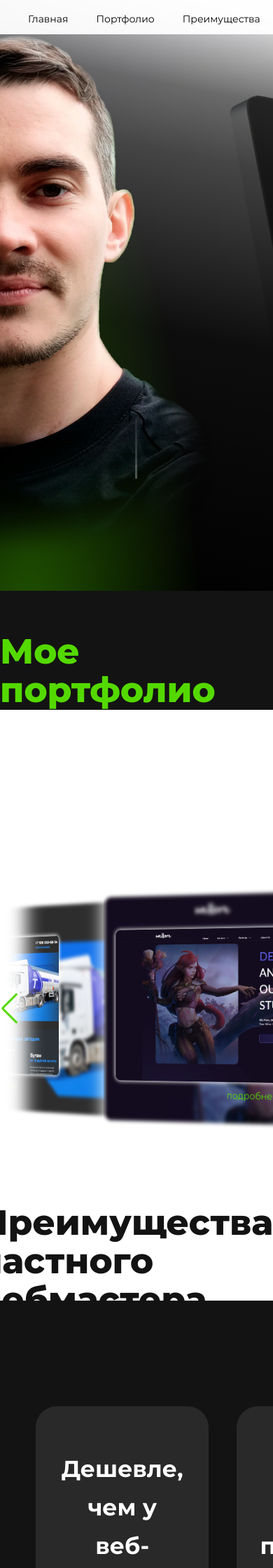
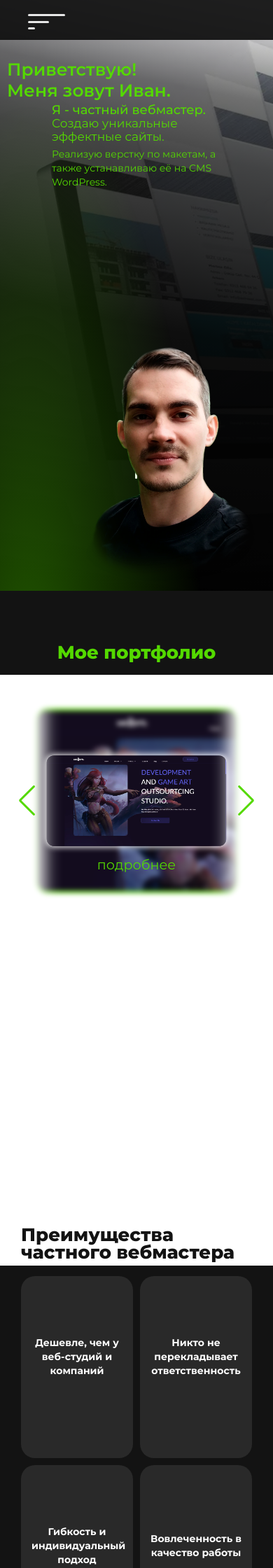
Before and after one commit to plotiwitolp/00112-myportfoliosite, a PHP site: page / in a window 390 px wide. Shown: the top 2240 px of the page at 70% size. Run offline with PHP 8.4, Linux system fonts and the light colour scheme; some libraries are stand-ins or nearby versions.

Commit message:
responsive

```diff
--- a/assets/scripts/script.js
+++ b/assets/scripts/script.js
@@ -36,6 +36,15 @@
     });
     // end paralax
 
+    // start top-menu
+    $('body').on('click', '.menu-burger', function () {
+      $('.regular-menu').toggleClass('regular-menu_active');
+    });
+    $('body').on('click', '#menu li', function () {
+      $('.regular-menu').toggleClass('regular-menu_active');
+    });
+    // end top-menu
+
     // END ALL
   });
 })(jQuery);
--- /dev/null
+++ b/assets/styles/resize.css
@@ -0,0 +1,300 @@
+@media (max-width: 1680px) {
+  .slider-portfolio {
+    max-width: 1200px;
+  }
+  .top-banner__text {
+    left: 120px;
+    top: 30vh;
+  }
+  .top-banner__img {
+    bottom: 100px;
+  }
+  .top-banner__img img {
+    height: 650px;
+  }
+  .screen__item h2 {
+    font-size: 40px;
+  }
+  .advantages__item {
+    height: 380px;
+    padding: 30px 15px;
+  }
+  .advantages__item-first {
+    font-size: 23px;
+    line-height: 40px;
+  }
+  .advantages__item-second {
+    font-size: 14px;
+  }
+  .reviews-slider {
+    max-width: 1100px;
+    margin: 0 auto;
+  }
+  .reviews-control__next {
+    right: -95px;
+  }
+  .reviews-control__prev {
+    left: -95px;
+  }
+  .technology {
+    max-width: 1100px;
+    margin: 0 auto;
+  }
+}
+@media (max-width: 1300px) {
+  .top-banner__text {
+    left: 20px;
+    top: 42vh;
+  }
+  .top-banner__hello {
+    font-size: 45px;
+    line-height: 62px;
+    margin-bottom: 20px;
+  }
+  .top-banner__img {
+    bottom: 180px;
+  }
+  .slider-portfolio {
+    max-width: 800px;
+  }
+  .slider-portfolio__item-wrapper {
+    height: 480px;
+  }
+  .advantages {
+    padding: 5px 30px;
+    gap: 10px;
+    -ms-flex-wrap: wrap;
+        flex-wrap: wrap;
+  }
+  .advantages__item {
+    width: calc(50% - 5px);
+    height: 260px;
+    padding: 25px 15px;
+    border-radius: 20px;
+  }
+  .advantages__item-first {
+    font-size: 20px;
+    line-height: 37px;
+  }
+  .reviews-slider,
+  .technology {
+    max-width: 900px;
+  }
+}
+@media (max-width: 1100px) {
+  .slider-portfolio {
+    max-width: 600px;
+  }
+  .portfolio__item-front {
+    top: calc(50% - 100px);
+    height: 200px;
+  }
+  .portfolio__item-bg-wrapper {
+    width: 420px;
+    height: 320px;
+  }
+  .screen__item h2 {
+    font-size: 32px;
+  }
+  .reviews-slider,
+  .technology {
+    max-width: 500px;
+  }
+  .contacts-feedback {
+    -webkit-box-orient: vertical;
+    -webkit-box-direction: normal;
+        -ms-flex-direction: column;
+            flex-direction: column;
+  }
+  .contacts {
+    padding: 10px 45px;
+  }
+  .contacts-item-wrapper {
+    gap: 10px;
+    width: 100%;
+  }
+  .contacts__item {
+    gap: 7px;
+  }
+  .contacts-block .container {
+    margin-top: 0px;
+    margin-bottom: 0;
+    left: 0;
+  }
+  #feedback-form-4 {
+    margin: 0 auto;
+  }
+  footer {
+    display: none;
+  }
+}
+@media (max-width: 700px) {
+  header {
+    background-color: rgba(18, 18, 18, 0.94);
+  }
+  .top-banner__img {
+    bottom: 0;
+    right: 0;
+  }
+  .top-banner__img img {
+    height: 360px;
+  }
+  .top-banner__text {
+    left: 10px;
+    right: 10vw;
+    top: 10vh;
+  }
+  .top-banner__img-bg img {
+    height: 100vh;
+    left: -60vw;
+    position: relative;
+  }
+  .top-banner__hello {
+    font-size: 25px;
+    line-height: 30px;
+    margin-bottom: 3px;
+  }
+  .top-banner__desc1 {
+    font-size: 18px;
+    line-height: 20px;
+  }
+  .top-banner__desc2 {
+    font-size: 17px;
+    line-height: 19px;
+  }
+  .top-banner__desc3 {
+    margin-top: 5px;
+    font-size: 14px;
+    line-height: 20px;
+  }
+  .menu-burger {
+    display: -webkit-box;
+    display: -ms-flexbox;
+    display: flex;
+    z-index: 999;
+  }
+  .regular-menu {
+    position: fixed;
+    top: 0;
+    bottom: 0;
+    background-color: #000;
+    color: #fff;
+    left: 0;
+    right: 0;
+    -webkit-transform: translateX(100%);
+            transform: translateX(100%);
+    -webkit-transition: -webkit-transform 0.5s ease;
+    transition: -webkit-transform 0.5s ease;
+    transition: transform 0.5s ease;
+    transition: transform 0.5s ease, -webkit-transform 0.5s ease;
+  }
+  .regular-menu_active {
+    -webkit-transform: translateX(0);
+            transform: translateX(0);
+  }
+  .regular-menu nav ul {
+    -webkit-box-orient: vertical;
+    -webkit-box-direction: normal;
+        -ms-flex-direction: column;
+            flex-direction: column;
+    -webkit-box-align: center;
+        -ms-flex-align: center;
+            align-items: center;
+  }
+  .screen__item h2 {
+    font-size: 26px;
+    height: 120px;
+    line-height: 25px;
+    padding: 57px 30px 0;
+  }
+  .slider-portfolio {
+    max-width: 340px;
+  }
+  .slider-portfolio__item-wrapper {
+    height: 340px;
+  }
+  .portfolio__item-front {
+    top: calc(50% - 55px);
+    height: 110px;
+  }
+  .portfolio__item-bg-wrapper {
+    width: 245px;
+    height: 220px;
+  }
+  .container {
+    margin-top: 10px;
+  }
+  .advantages__item-first {
+    font-size: 14px;
+    line-height: 20px;
+  }
+  .advantages__item-second {
+    font-size: 12px;
+  }
+  .advantages__item:hover .advantages__item-second {
+    padding: 12px 0px;
+  }
+  .reviews-control__prev {
+    left: 30px;
+  }
+  .reviews-control__next {
+    right: 30px;
+  }
+  .reviews-control__prev,
+  .reviews-control__next {
+    top: auto;
+    bottom: -90px;
+  }
+  .technology-slider__item {
+    height: 400px !important;
+  }
+  .technology-slider__item-wrapper {
+    height: 280px;
+  }
+  .technology-slider__item-front {
+    padding: 15px;
+  }
+  .contacts {
+    padding: 10px 15px;
+  }
+  .contacts__title {
+    font-size: 22px;
+    line-height: 30px;
+    margin-bottom: 10px;
+  }
+  .contacts__item-icon {
+    width: 30px;
+  }
+  .contacts__item-icon img {
+    width: 100%;
+  }
+  .contacts-item-wrapper {
+    gap: 5px;
+  }
+  .contacts__item-text {
+    font-size: 15px;
+  }
+  .feedback-form-4 {
+    padding: 10px 30px;
+  }
+  #feedback-form-4 {
+    width: 300px;
+  }
+  .feedback-form__item input,
+  .feedback-form__item textarea {
+    width: 300px;
+    padding: 5px 15px;
+    font-size: 14px;
+    line-height: 20px;
+  }
+  .feedback-form__item {
+    margin-bottom: 5px;
+  }
+  .feedback-form__item-first {
+    font-size: 19px;
+  }
+  span.feedback-form__item-second {
+    margin-top: 15px;
+    margin-bottom: 200px;
+  }
+}
--- /dev/null
+++ b/assets/styles/resize.scss
@@ -0,0 +1,285 @@
+@media (max-width: 1680px) {
+  .slider-portfolio {
+    max-width: 1200px;
+  }
+  .top-banner__text {
+    left: 120px;
+    top: 30vh;
+  }
+  .top-banner__img {
+    bottom: 100px;
+  }
+  .top-banner__img img {
+    height: 650px;
+  }
+  .screen__item h2 {
+    font-size: 40px;
+  }
+  .advantages__item {
+    height: 380px;
+    padding: 30px 15px;
+  }
+  .advantages__item-first {
+    font-size: 23px;
+    line-height: 40px;
+  }
+  .advantages__item-second {
+    font-size: 14px;
+  }
+  .reviews-slider {
+    max-width: 1100px;
+    margin: 0 auto;
+  }
+  .reviews-control__next {
+    right: -95px;
+  }
+  .reviews-control__prev {
+    left: -95px;
+  }
+  .technology {
+    max-width: 1100px;
+    margin: 0 auto;
+  }
+}
+@media (max-width: 1300px) {
+  .top-banner__text {
+    left: 20px;
+    top: 42vh;
+  }
+  .top-banner__hello {
+    font-size: 45px;
+    line-height: 62px;
+    margin-bottom: 20px;
+  }
+  .top-banner__img {
+    bottom: 180px;
+  }
+  .slider-portfolio {
+    max-width: 800px;
+  }
+  .slider-portfolio__item-wrapper {
+    height: 480px;
+  }
+  .advantages {
+    padding: 5px 30px;
+    gap: 10px;
+    flex-wrap: wrap;
+  }
+  .advantages__item {
+    width: calc(50% - 5px);
+    height: 260px;
+    padding: 25px 15px;
+    border-radius: 20px;
+  }
+  .advantages__item-first {
+    font-size: 20px;
+    line-height: 37px;
+  }
+  .reviews-slider,
+  .technology {
+    max-width: 900px;
+  }
+}
+
+@media (max-width: 1100px) {
+  .slider-portfolio {
+    max-width: 600px;
+  }
+  .portfolio__item-front {
+    top: calc(50% - 100px);
+    height: 200px;
+  }
+  .portfolio__item-bg-wrapper {
+    width: 420px;
+    height: 320px;
+  }
+  .screen__item h2 {
+    font-size: 32px;
+  }
+  .reviews-slider,
+  .technology {
+    max-width: 500px;
+  }
+  .contacts-feedback {
+    flex-direction: column;
+  }
+  .contacts {
+    padding: 10px 45px;
+  }
+  .contacts-item-wrapper {
+    gap: 10px;
+    width: 100%;
+  }
+  .contacts__item {
+    gap: 7px;
+  }
+  .contacts-block .container {
+    margin-top: 0px;
+    margin-bottom: 0;
+    left: 0;
+  }
+  #feedback-form-4 {
+    margin: 0 auto;
+  }
+  footer {
+    display: none;
+  }
+}
+@media (max-width: 700px) {
+  header {
+    background-color: rgb(18 18 18 / 94%);
+  }
+  .top-banner__img {
+    bottom: 0;
+    right: 0;
+  }
+  .top-banner__img img {
+    height: 360px;
+  }
+  .top-banner__text {
+    left: 10px;
+    right: 10vw;
+    top: 10vh;
+  }
+  .top-banner__img-bg img {
+    height: 100vh;
+    left: -60vw;
+    position: relative;
+  }
+  .top-banner__hello {
+    font-size: 25px;
+    line-height: 30px;
+    margin-bottom: 3px;
+  }
+  .top-banner__desc1 {
+    font-size: 18px;
+    line-height: 20px;
+  }
+  .top-banner__desc2 {
+    font-size: 17px;
+    line-height: 19px;
+  }
+  .top-banner__desc3 {
+    margin-top: 5px;
+    font-size: 14px;
+    line-height: 20px;
+  }
+  .menu-burger {
+    display: flex;
+    z-index: 999;
+  }
+  .regular-menu {
+    position: fixed;
+    top: 0;
+    bottom: 0;
+    background-color: #000;
+    color: #fff;
+    left: 0;
+    right: 0;
+    transform: translateX(100%);
+    transition: transform 0.5s ease;
+  }
+  .regular-menu_active {
+    transform: translateX(0);
+  }
+  .regular-menu nav ul {
+    flex-direction: column;
+    align-items: center;
+  }
+  .screen__item h2 {
+    font-size: 26px;
+    height: 120px;
+    line-height: 25px;
+    padding: 57px 30px 0;
+  }
+  .slider-portfolio {
+    max-width: 340px;
+  }
+  .slider-portfolio__item-wrapper {
+    height: 340px;
+  }
+  .portfolio__item-front {
+    top: calc(50% - 55px);
+    height: 110px;
+  }
+  .portfolio__item-bg-wrapper {
+    width: 245px;
+    height: 220px;
+  }
+  .container {
+    margin-top: 10px;
+  }
+  .advantages__item-first {
+    font-size: 14px;
+    line-height: 20px;
+  }
+  .advantages__item-second {
+    font-size: 12px;
+  }
+  .advantages__item:hover .advantages__item-second {
+    padding: 12px 0px;
+  }
+  .reviews-control__prev {
+    left: 30px;
+  }
+  .reviews-control__next {
+    right: 30px;
+  }
+  .reviews-control__prev,
+  .reviews-control__next {
+    top: auto;
+    bottom: -90px;
+  }
+  .technology-slider__item {
+    height: 400px !important;
+  }
+  .technology-slider__item-wrapper {
+    height: 280px;
+  }
+  .technology-slider__item-front {
+    padding: 15px;
+  }
+  .contacts {
+    padding: 10px 15px;
+  }
+  .contacts__title {
+    font-size: 22px;
+    line-height: 30px;
+    margin-bottom: 10px;
+  }
+  .contacts__item-icon {
+    width: 30px;
+    img {
+      width: 100%;
+    }
+  }
+  .contacts-item-wrapper {
+    gap: 5px;
+  }
+  .contacts__item-text {
+    font-size: 15px;
+  }
+  .feedback-form-4 {
+    padding: 10px 30px;
+  }
+  #feedback-form-4 {
+    width: 300px;
+  }
+  .feedback-form__item input,
+  .feedback-form__item textarea {
+    width: 300px;
+    padding: 5px 15px;
+    font-size: 14px;
+    line-height: 20px;
+  }
+  .feedback-form__item {
+    margin-bottom: 5px;
+  }
+  .feedback-form__item-first {
+    font-size: 19px;
+  }
+  span.feedback-form__item-second {
+    margin-top: 15px;
+    margin-bottom: 200px;
+  }
+}
--- a/assets/styles/style.css
+++ b/assets/styles/style.css
@@ -696,6 +696,7 @@
 .reviews-control__prev,
 .reviews-control__next {
   background-image: url(../images/prev-next.svg);
+  background-position: center;
   height: 120px;
   width: 80px;
   display: block;
--- a/index.php
+++ b/index.php
@@ -10,6 +10,7 @@
     <link rel="stylesheet" href="./assets/fonts/Montserrat/stylesheet.css">
     <link rel="stylesheet" href="https://cdn.jsdelivr.net/npm/swiper@8/swiper-bundle.min.css">
     <link rel="stylesheet" href="./assets/styles/style.css">
+    <link rel="stylesheet" href="./assets/styles/resize.css">
     <link rel="stylesheet" href="./assets/libs/animatecss/animate.min.css">
     <link rel="stylesheet" type="text/css" href="//cdn.jsdelivr.net/npm/slick-carousel@1.8.1/slick/slick.css" />
 </head>
@@ -593,7 +594,6 @@
             effect: 'coverflow',
             loop: true,
             centeredSlides: true,
-            slidesPerView: 3,
             initialSlide: 2,
             lazyLoading: true,
             lazyLoadingInPrevNext: true,
@@ -609,15 +609,51 @@
                 prevEl: '.swiper-button-prev',
             },
             grabCursor: true,
+            breakpoints: {
+                0: {
+                    slidesPerView: 1,
+                },
+                1300: {
+                    slidesPerView: 2,
+                },
+                1680: {
+                    slidesPerView: 3,
+                }
+            }
         });
         // end slider-portfolio
 
         // start reviews
         $('.reviews-slider-wrapper').slick({
-            slidesToShow: 4,
+            // slidesToShow: 4,
             slidesToScroll: 1,
             prevArrow: '<span class="reviews-control__prev"></span>',
             nextArrow: '<span class="reviews-control__next"></span>',
+            responsive: [{
+                    breakpoint: 2000,
+                    settings: {
+                        slidesToShow: 4
+                    }
+                },
+                {
+                    breakpoint: 1670,
+                    settings: {
+                        slidesToShow: 3
+                    }
+                },
+                {
+                    breakpoint: 1300,
+                    settings: {
+                        slidesToShow: 2
+                    }
+                },
+                {
+                    breakpoint: 1100,
+                    settings: {
+                        slidesToShow: 1
+                    }
+                }
+            ]
         })
         // end reviews
 
@@ -626,6 +662,31 @@
             slidesToScroll: 1,
             prevArrow: '<span class="reviews-control__prev"></span>',
             nextArrow: '<span class="reviews-control__next"></span>',
+            responsive: [{
+                    breakpoint: 2000,
+                    settings: {
+                        slidesToShow: 4
+                    }
+                },
+                {
+                    breakpoint: 1670,
+                    settings: {
+                        slidesToShow: 3
+                    }
+                },
+                {
+                    breakpoint: 1300,
+                    settings: {
+                        slidesToShow: 2
+                    }
+                },
+                {
+                    breakpoint: 1100,
+                    settings: {
+                        slidesToShow: 1
+                    }
+                }
+            ]
         })
 
         $(document).ready(function() {
```
